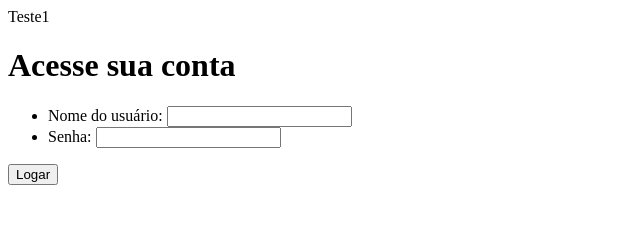
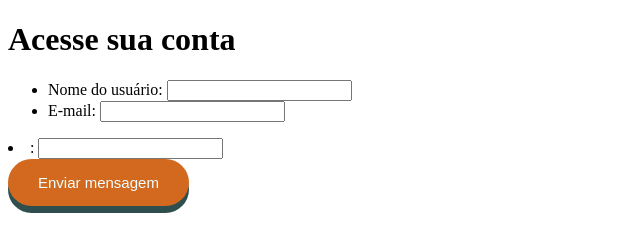
Before and after one commit to andreiacardos/newandreia, a plain HTML site: page formulario.html in a window 1280 px wide. Shown: the whole page, without its empty margins (0-640 px from the left). Drawn offline with Linux system fonts and the light colour scheme.

Commit message:
Add files via upload

```diff
--- a/formulario.html
+++ b/formulario.html
@@ -1,31 +1,72 @@
 <!DOCTYPE html>
+
 <html lang="Pt=BR">
+
 <head>
+
+
    <meta charset="UTF-8">
+
    <meta http-equiv="X-UA-Compatible" content="IE=edge">
-   <meta name="viewport" content="width=device-width, initia"
-   <link rel="stylesheet" href="estlilos.css"
 
+   <meta name="viewport" content="width=device-width, initia">
+   <link rel="stylesheet" href="estilos.css">
    <title>Teste1</title>
 
+<style>
+   input[type="submit"]{
+      border:none;
+      border-radius: 30px;
+      padding: 15px 30px;
+      outline: none;
+      background-color: chocolate;
+      color: azure;
+      font-size: 15px;
+      box-shadow: 0px 7px darkslategray;
+      cursor: pointer;
+   }
+
+   input[type="submit"]:hover{
+     background-color: coral;
+   }
+
+   input[type="submit"]:active{
+     background-color: coral;
+     box-shadow: 0 7px darkslategray;
+     transform: translateY(4px);
+
+   }
+</style>
+
 </head>
+
 <body>
+
      <h1>Acesse sua conta</h1>
+
      <form action="">
+
      <ul>
          <li>
             <label for="nome">Nome do usuário:</label>
             <input type="text>" id="nome" name="nomeUsuario"><br>
          </li>
          <li>
-            <label for="nome">Senha:</label>
-            <input type="password" id="senhal" name="senhaUsuario"><br>
+            <label for="nome">E-mail:</label>
+            <input type="password" id="email" name="emailUsuario">
          </li>
      </ul>
+      <li>
+        <label for="mensagem">:</label>
+        <input type="text>" id="mensagem" name="mensagemUsuario">
+     </li>
 
-       <input type="submit" value="Logar">
+      <input type="submit" value="Enviar mensagem">
+
 
 
    </form>
+
 </body>
+
 </html>
```
